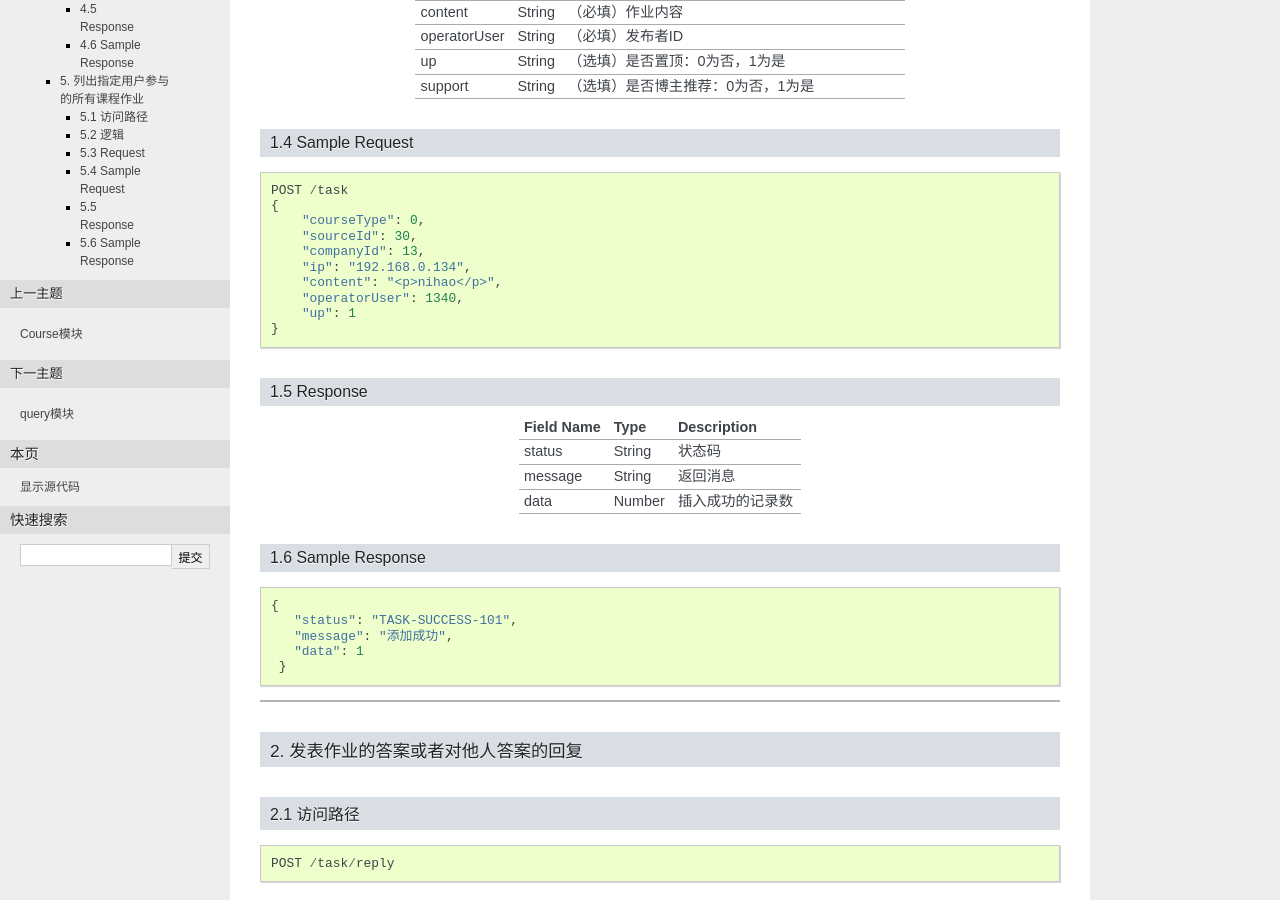
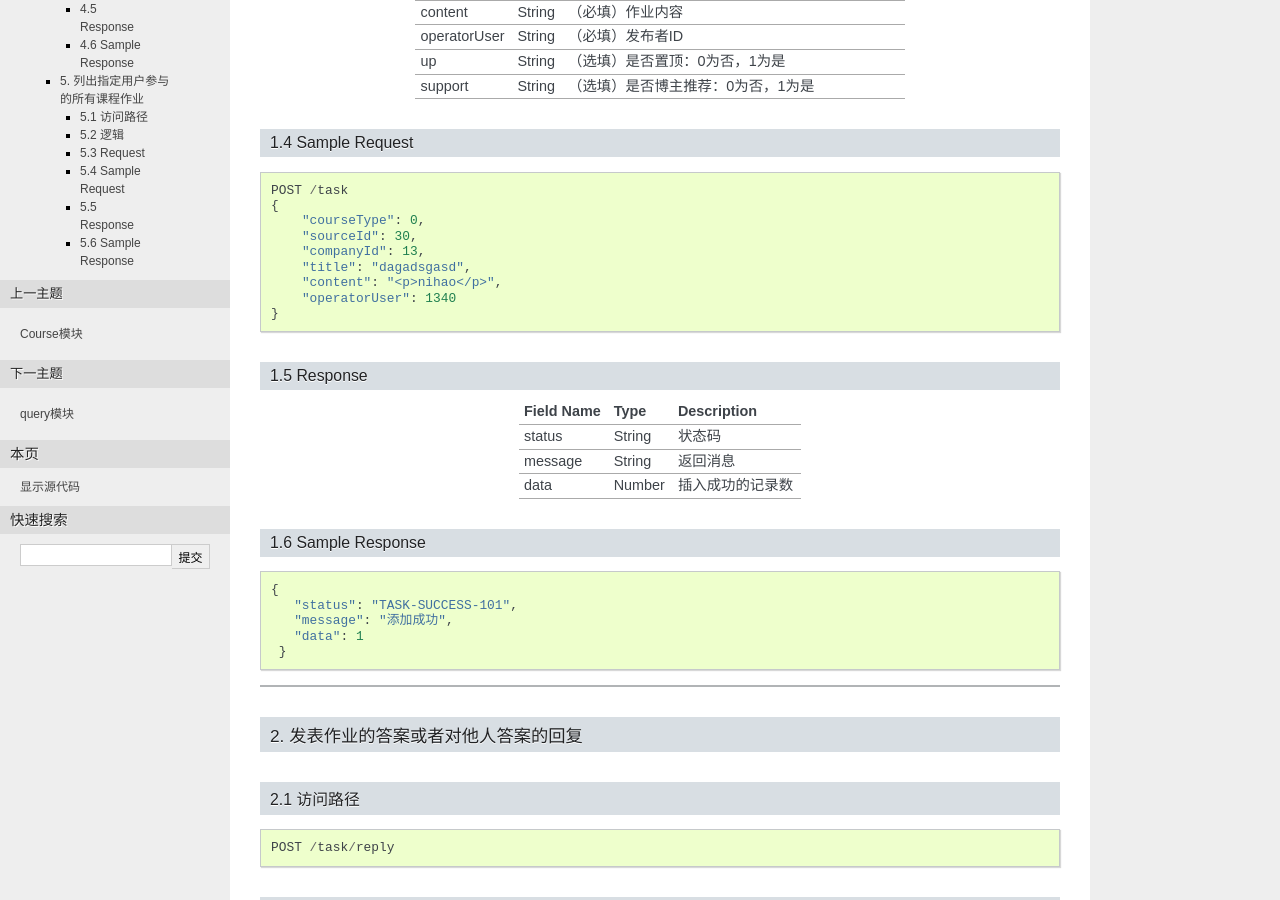
Before and after one commit to IneverStop/ld, a Sphinx documentation site: the page built from source/modules/task.rst, in a window 1280 px wide and 900 px high, scrolled down 846 px. Built offline with Sphinx 7.4.7, drawn with Linux system fonts in a browser that asks for light colours.

Commit message:
task文档

```diff
--- a/source/modules/task.rst
+++ b/source/modules/task.rst
@@ -58,10 +58,9 @@ Task模块
         "courseType": 0,
         "sourceId": 30,
         "companyId": 13,
-        "ip": "192.168.0.134",
+        "title": "dagadsgasd",
         "content": "<p>nihao</p>",
-        "operatorUser": 1340,
-        "up": 1
+        "operatorUser": 1340
     }
 
 1.5 Response
```
